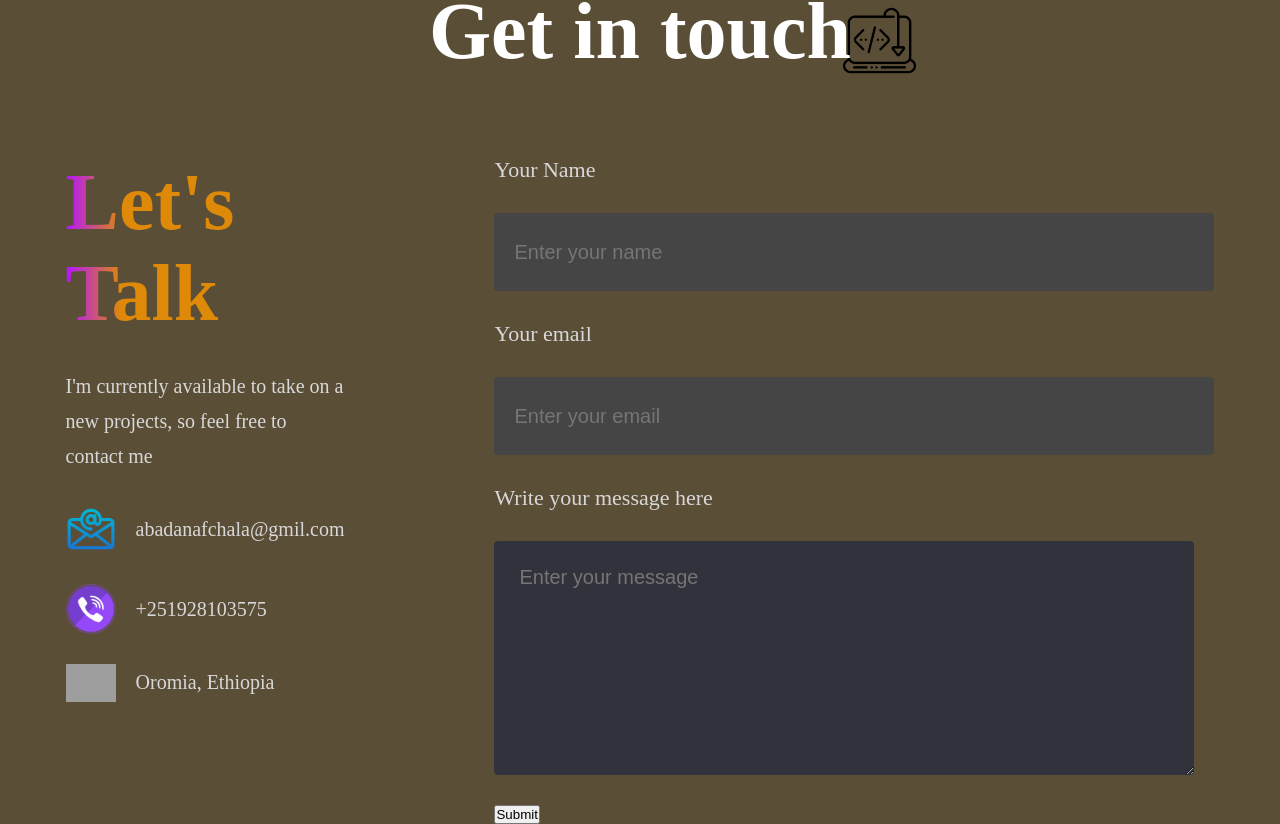
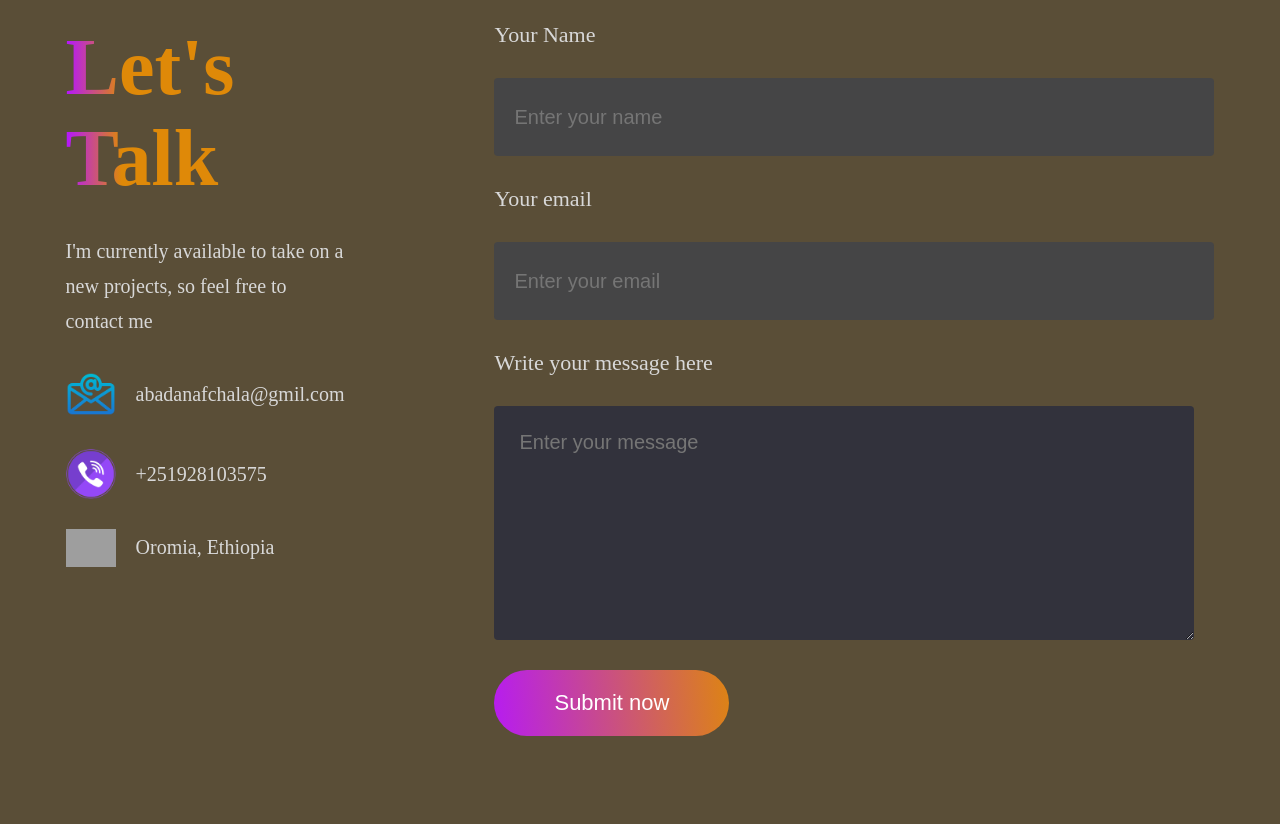
Before and after one commit to Abadan-Chala/React-Portfolio, a React (Vite) app: page / in a window 1280 px wide. Shown: the part 2506-3330 px from the top of the page. After the commit the page ends 3292 px from the top, so only its background shows below. Built offline with nearby package versions, Linux system fonts and the light colour scheme; grey boxes are pictures that could not be loaded.

Commit message:
The footer section added

```diff
--- a/src/App.jsx
+++ b/src/App.jsx
@@ -4,6 +4,7 @@ import Hero from './Components/Hero/Hero'
 import About from './Components/About/About'
 import Services from './Components/Services/Services'
 import Contact from './Components/Contact/Contact'
+import Footer from './Components/Footer/Footer'
 
 const App = () => {
   return (
@@ -11,8 +12,9 @@ const App = () => {
       <Navbar/>
       <Hero/>
       <About/>
-      <Services/>
+      {/* <Services/> */}
       <Contact/>
+      <Footer/>
     </div>
   )
 }
--- a/src/Components/Contact/Contact.css
+++ b/src/Components/Contact/Contact.css
@@ -94,3 +94,20 @@
     font-size: 20px;
 
 }
+.contact-submit{
+    border: none;
+    color: white;
+    border-radius: 50px;
+    background: linear-gradient(264deg, #df8908 -5.09%, #b415ff 106.28%);
+    font-size: 22px;
+    padding: 20px 60px;
+    margin-bottom: 50px;
+    cursor: pointer;
+    transition: 0.3s;
+}
+.contact-submit:hover{
+transform: scale(1.1);
+transition: 0.3s;
+background: linear-gradient(264deg, #2b1c06 -5.09%, #510d70 106.28%);
+
+}
--- a/src/Components/Contact/Contact.jsx
+++ b/src/Components/Contact/Contact.jsx
@@ -35,7 +35,7 @@ const Contact = () => {
                 <input type="email" placeholder='Enter your email' name='email'/>
                 <label htmlFor="">Write your message here</label>
                 <textarea name="message" rows="8" placeholder='Enter your message'></textarea>
-                <button type='button' className="contact-submit">Submit</button>
+                <button type='button' className="contact-submit">Submit now</button>
             </form>
         </div>
 
```
